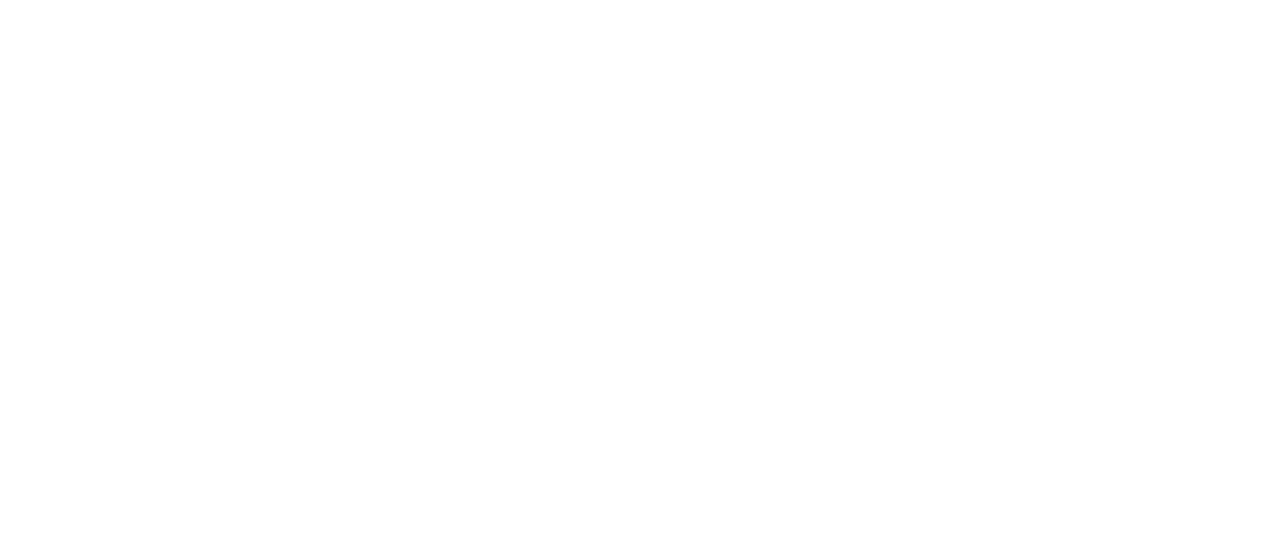
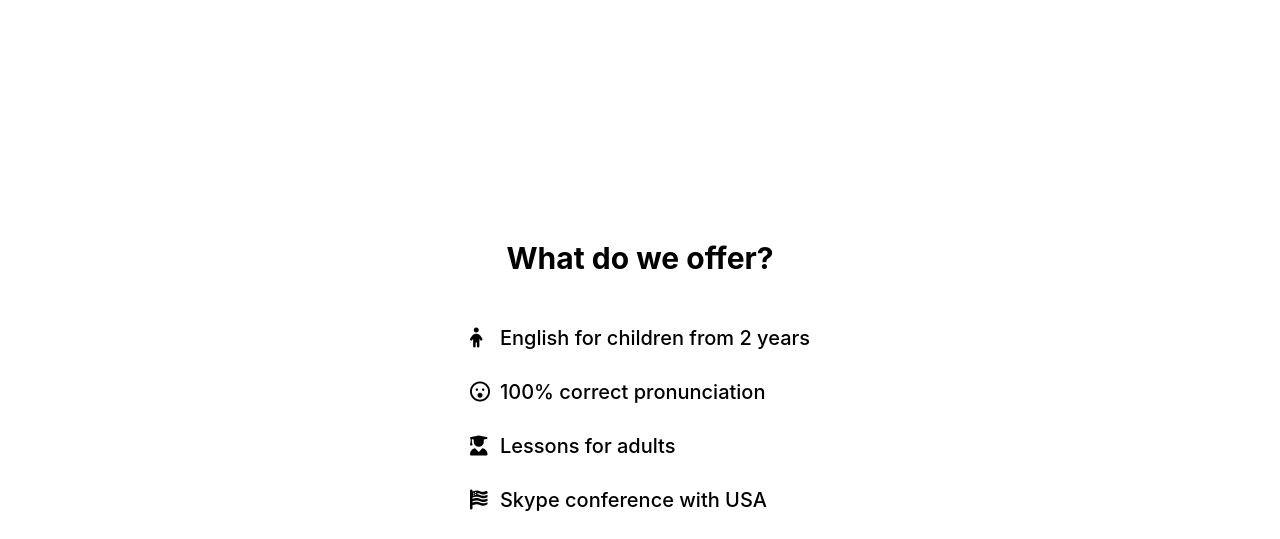
Before and after one commit to heimlee/new-kids-english, a React (Create React App) app: page / in a window 1280 px wide. Shown: the part 752-1291 px from the top of the page. Before the commit the page ends 822 px from the top, so only its background shows below. Built offline with nearby package versions, Linux system fonts and the light colour scheme.

Commit message:
Impelement Features container and other changes

```diff
--- a/src/App.js
+++ b/src/App.js
@@ -2,6 +2,7 @@
 
 import { Header } from './containers/header/Header';
 import { Main } from './containers/main/Main';
+import { Features } from './containers/features/Features';
 
 
 import './App.scss';
@@ -11,6 +12,7 @@
     <div className="container">
       <Header />
       <Main />
+      <Features />
     </div>
   );
 }
--- /dev/null
+++ b/src/containers/features/Features.js
@@ -0,0 +1,39 @@
+import React from 'react';
+
+import './features.scss';
+
+export const Features = () => {
+  return(
+    <section id="features" className="features-wrapper">
+      <div className="features-container">
+        <h1 className="features-title">What do we offer?</h1>
+        <div className="features-items">
+          <div className="features-item">
+            <span className="features-item__icon">
+              <i className="fas fa-child"></i>
+            </span>
+            <p>English for children from 2 years</p>
+          </div>
+          <div className="features-item">
+            <span className="features-item__icon">
+              <i className="far fa-surprise"></i>
+            </span>
+            <p>100% correct pronunciation</p>
+          </div>
+          <div className="features-item">
+            <span className="features-item__icon">
+              <i className="fas fa-user-graduate"></i>
+            </span>
+            <p>Lessons for adults</p>
+          </div>
+          <div className="features-item">
+            <span className="features-item__icon">
+              <i className="fas fa-flag-usa"></i>
+            </span>
+            <p>Skype conference with USA</p>
+          </div>
+        </div>
+      </div>
+    </section>
+  );
+};
--- /dev/null
+++ b/src/containers/features/features.scss
@@ -0,0 +1,51 @@
+.features-wrapper {
+  display: flex;
+  height: 100%;
+  justify-content: center;
+  width: 100%;
+}
+
+.features-container {
+  align-items: center;
+  display: flex;
+  flex-direction: column;
+  padding-bottom: 50px;
+  width: 1440px;
+}
+
+.features-title {
+  font-size: 24px;
+  margin: 100px auto 30px;
+}
+
+.features-items {
+  display: flex;
+  flex-direction: column;
+}
+
+.features-item {
+  display: flex;
+  font-weight: 500;
+  margin-bottom: 30px;
+  width: 100%;
+}
+
+.features-item__icon {
+  margin-right: 15px;
+  width: 15px;
+}
+
+@media (min-width: 1120px) {
+  .features-container {
+    padding: 0 30px;
+  }
+
+  .features-title {
+    font-size: 30px;
+    margin: 170px auto 50px;
+  }
+
+  .features-item {
+    font-size: 20px;
+  }
+}
--- a/src/containers/main/Main.js
+++ b/src/containers/main/Main.js
@@ -4,31 +4,31 @@
 
 export const Main = () => {
   return(
-    <main class="main-wrapper">
-      <div class="main-container">
-        <div class="main-acrticle">
-          <div class="main-title">Welcome to New Kids English Training Center</div>
-          <p class="main-text">Lorem ipsum dolor sit, amet consectetur adipisicing elit. Veniam suscipit quas, sint assumenda itaque tenetur voluptate nesciunt possimus molestias aspernatur. Eos assumenda dolor magnam itaque necessitatibus totam dicta? Illo, quia.
+    <main className="main-wrapper">
+      <div className="main-container">
+        <div className="main-acrticle">
+          <div className="main-title">Welcome to New Kids English Training Center</div>
+          <p className="main-text">Lorem ipsum dolor sit, amet consectetur adipisicing elit. Veniam suscipit quas, sint assumenda itaque tenetur voluptate nesciunt possimus molestias aspernatur. Eos assumenda dolor magnam itaque necessitatibus totam dicta? Illo, quia.
           Neque ad dolorum at, nostrum exercitationem possimus odio hic alias blanditiis. Numquam laborum commodi labore unde fuga, minus eos, pariatur quasi dolore harum placeat sequi ullam corrupti voluptas tenetur quaerat!
           Corporis amet dolorum earum aliquid adipisci totam doloremque atque rerum, asperiores neque accusamus quibusdam libero illum voluptate necessitatibus sunt voluptatem repudiandae excepturi optio vitae officiis modi fugit. Expedita, mollitia dolorem?</p>
         </div>
-        <div class="main-presentation">
-          <div class="contacts">
-            <div class="contact">
-              <i class="fas fa-map-marker-alt"></i>
-              <p class="contact-value">Teatralna St, 18, Kovel'</p>
+        <div className="main-presentation">
+          <div className="contacts">
+            <div className="contact">
+              <i className="fas fa-map-marker-alt"></i>
+              <p className="contact-value">Teatralna St, 18, Kovel'</p>
             </div>
-            <div class="contact">
-              <i class="fas fa-phone-alt"></i>
-              <p class="contact-value">+38(067)-10-01-580</p>
+            <div className="contact">
+              <i className="fas fa-phone-alt"></i>
+              <p className="contact-value">+38(067)-10-01-580</p>
             </div>
-            <div class="contact">
-              <i class="far fa-envelope"></i>
-              <p class="contact-value">newkidsenglish@gmail.com</p>
+            <div className="contact">
+              <i className="far fa-envelope"></i>
+              <p className="contact-value">newkidsenglish@gmail.com</p>
             </div>
-            <div class="contact">
-              <i class="fas fa-hourglass-half"></i>
-              <p class="contact-value">10:00 - 19:00</p>
+            <div className="contact">
+              <i className="fas fa-hourglass-half"></i>
+              <p className="contact-value">10:00 - 19:00</p>
             </div>
           </div>
           <iframe title="map" src="https://www.google.com/maps/embed?pb=!1m18!1m12!1m3!1d2499.1023143131592!2d24.704981516300894!3d51.21719083970065!2m3!1f0!2f0!3f0!3m2!1i1024!2i768!4f13.1!3m3!1m2!1s0x47243bf54255e10b%3A0xa53180823a2a1f38!2sNew%20Kids%20English!5e0!3m2!1sen!2sua!4v1618841560074!5m2!1sen!2sua" width="100%" height="350" style={{ border: 0 }} allowfullscreen="" loading="lazy"></iframe>
```
